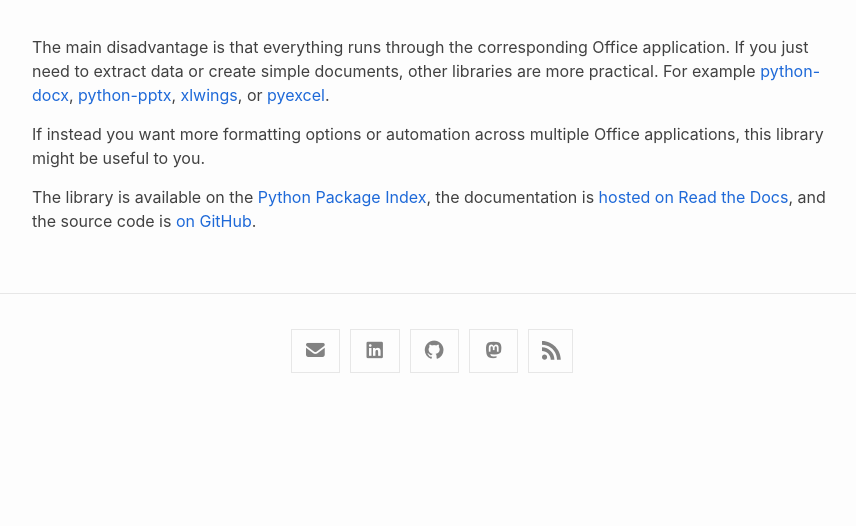
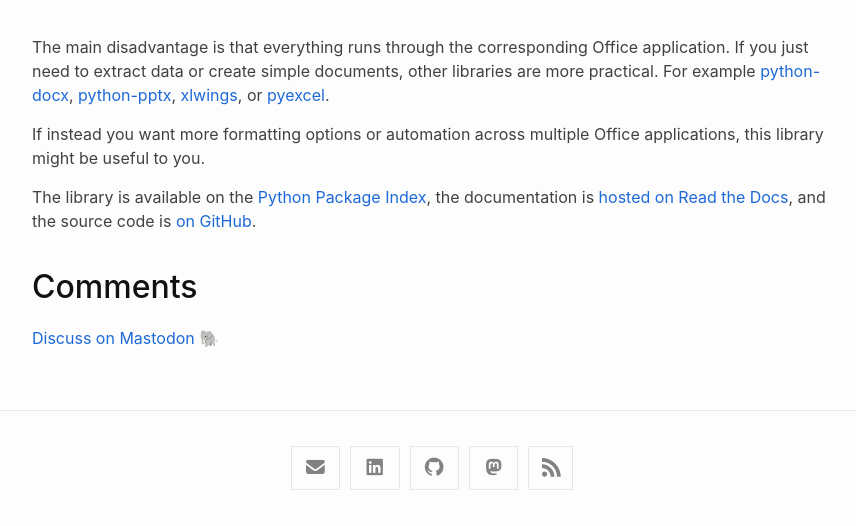
Before and after one commit to lucafrance/lucafrance.github.io, a Jekyll site: the page built from _posts/2026-04-24-matita-library.md, in a window 1280 px wide and 900 px high, scrolled down 1690 px, cut to the strip 374-900 px from the top of the window. Shown: the whole strip, without its empty margins (208-1064 px from the left). Built offline with Jekyll 4.4.1, drawn with Linux system fonts in a browser that asks for light colours; a script that is not in the unit is left out; before the commit the page ends 2473 px from its top, so only the background shows below that; some of the changed lines change nothing that is shown.

Commit message:
Add Mastodon link

```diff
--- a/_posts/2026-04-24-matita-library.md
+++ b/_posts/2026-04-24-matita-library.md
@@ -1,7 +1,7 @@
 ---
 title: Another way to replace VBA with Python 🐍
 tags: [Excel, Python, VBA]
-mastodon:
+mastodon: https://mastodon.social/@lucafeu/116458776205557367
 ---
 
 TL, DR: The Python package is [available on PyPI](https://pypi.org/project/matita/).
```
